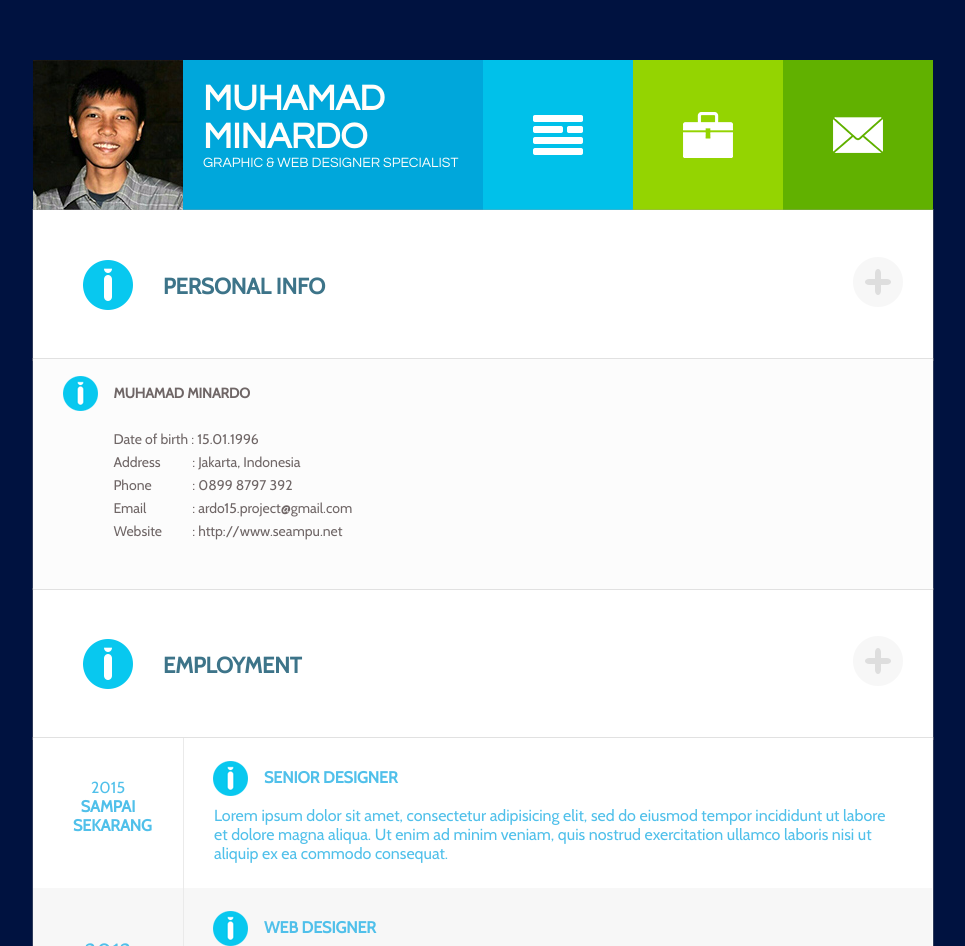
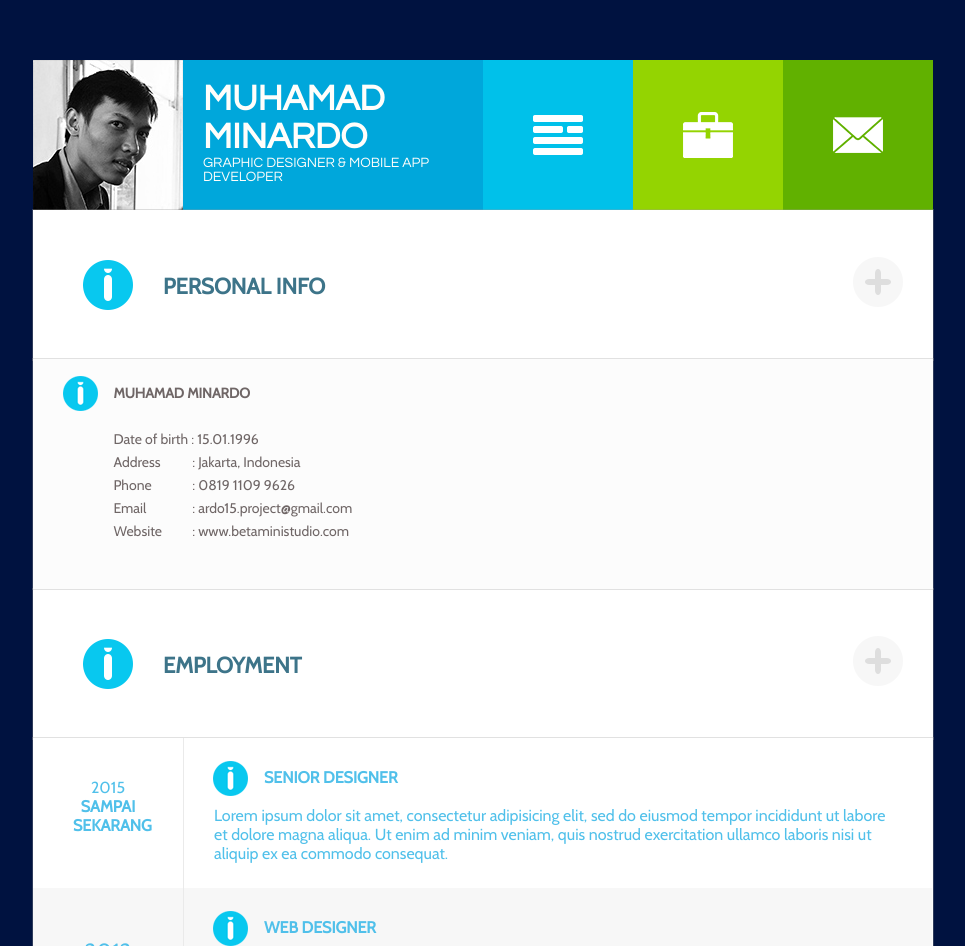
Before and after one commit to haiardo/FlatCV, a plain HTML site: page profile.html in a window 1280 px wide. Shown: the part 154-1100 px from the top of the page, without its empty margins (157-1122 px from the left). Drawn offline with Linux system fonts and the light colour scheme.

Commit message:
edit photo and profile

```diff
--- a/css/style.css
+++ b/css/style.css
@@ -31,7 +31,7 @@ body {
 	width: 150px;
 	height: 150px;
 	float: left;
-	background: url("../images/photo.jpg") no-repeat center;
+	background: url("../images/ardo.jpg") no-repeat center;
 }
 
 .b {
--- a/profile.html
+++ b/profile.html
@@ -12,7 +12,7 @@
 	<div id="wrapper">
 		<div id="menu">
 			<a class="tooltip" href="index.html"><div class="a"><span class="ardo">Hello Mr. Tahara Shita</span></div></a>
-			<a href="index.html"><div class="b">MUHAMAD MINARDO<br><div class="desc">GRAPHIC & WEB DESIGNER SPECIALIST</div></div></a>
+			<a href="index.html"><div class="b">MUHAMAD MINARDO<br><div class="desc">GRAPHIC DESIGNER & MOBILE APP DEVELOPER</div></div></a>
 			<a class="tooltip" href="profile.html"><div class="c"><span>Profile</span></div></a>
 			<a class="tooltip" href="https://www.facebook.com/muhamad.minardo"><div class="d"><span>Portfolio</span></div></a>
 			<a class="tooltip" href="https://www.facebook.com/muhamad.minardo"><div class="e"><span>Contacts</span></div></a>
@@ -30,9 +30,9 @@
 
 		Date of birth : 15.01.1996
 		Address 	 : Jakarta, Indonesia
-		Phone		 : 0899 8797 392
+		Phone		 : 0819 1109 9626
 		Email		 : ardo15.project@gmail.com
-		Website		 : http://www.seampu.net
+		Website		 : www.betaministudio.com
 					</pre>
 					</article>
 				</div>
```
Also changed, not shown: index.html (+2 -2 lines), FlatCV-home.png, FlatCV-profile.png, images/ardo.jpg (added), images/favicon.jpg, images/photo.jpg (deleted).
